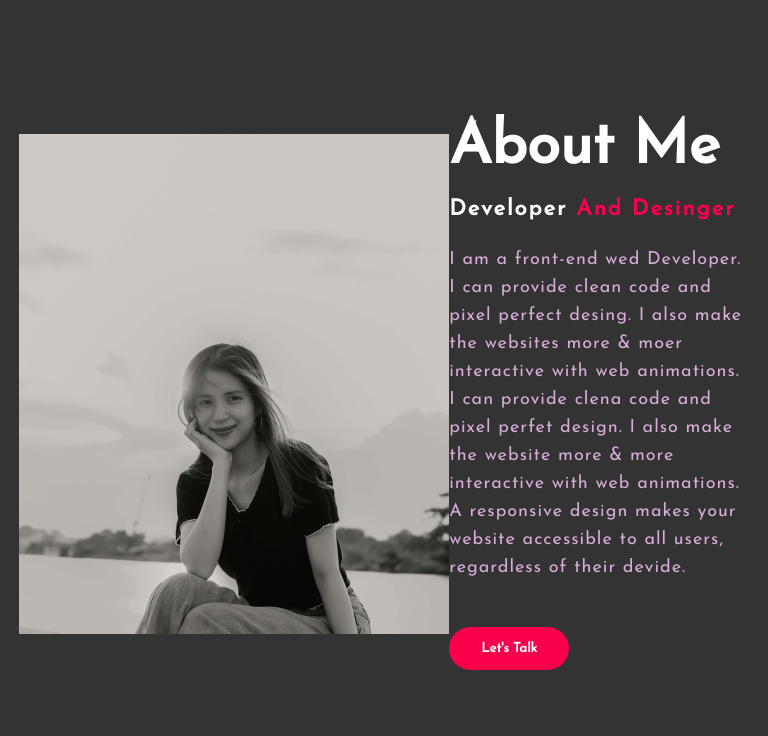
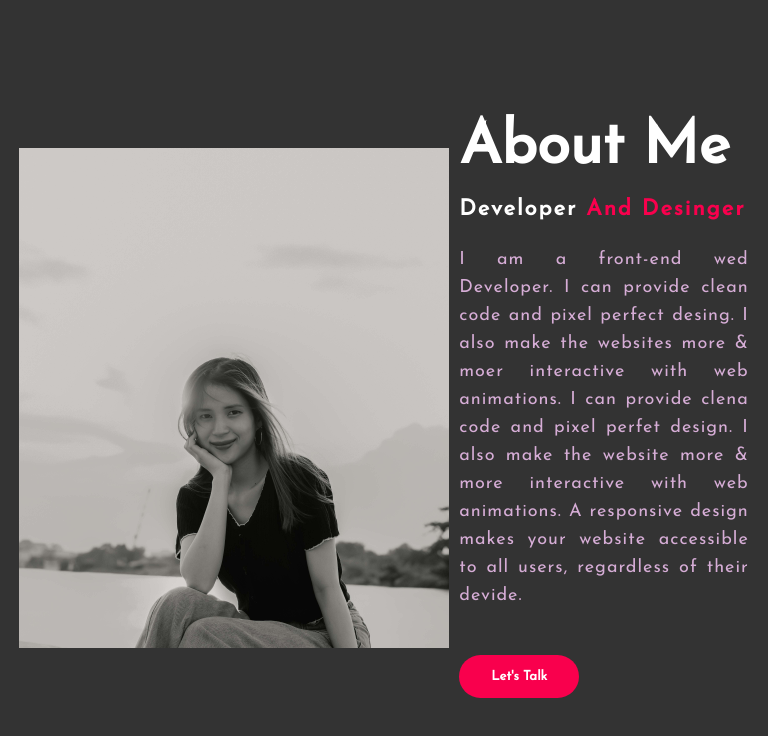
Before and after one commit to hon-clara2112/hon-clara2112.github.io, a plain HTML site: page index.html in a window 768 px wide. Shown: the part 802-1538 px from the top of the page. Drawn offline with Linux system fonts and the light colour scheme.

Commit message:
Update style.css

```diff
--- a/style.css
+++ b/style.css
@@ -271,3 +271,18 @@ button:hover {
     transform: scale(1.3);
     transition: .3s;
 }
+/* Mobile */
+@media only screen and (max-width: 46.188em){
+
+}
+/* Tablet */
+@media only screen and (min-width: 46.250em) and (max-width:63.938em){
+    .about-text{
+        padding-left: 10px;
+        text-align: justify;
+    }
+    .block-ser-themes{
+        width: 50%;
+
+    }
+}
```
